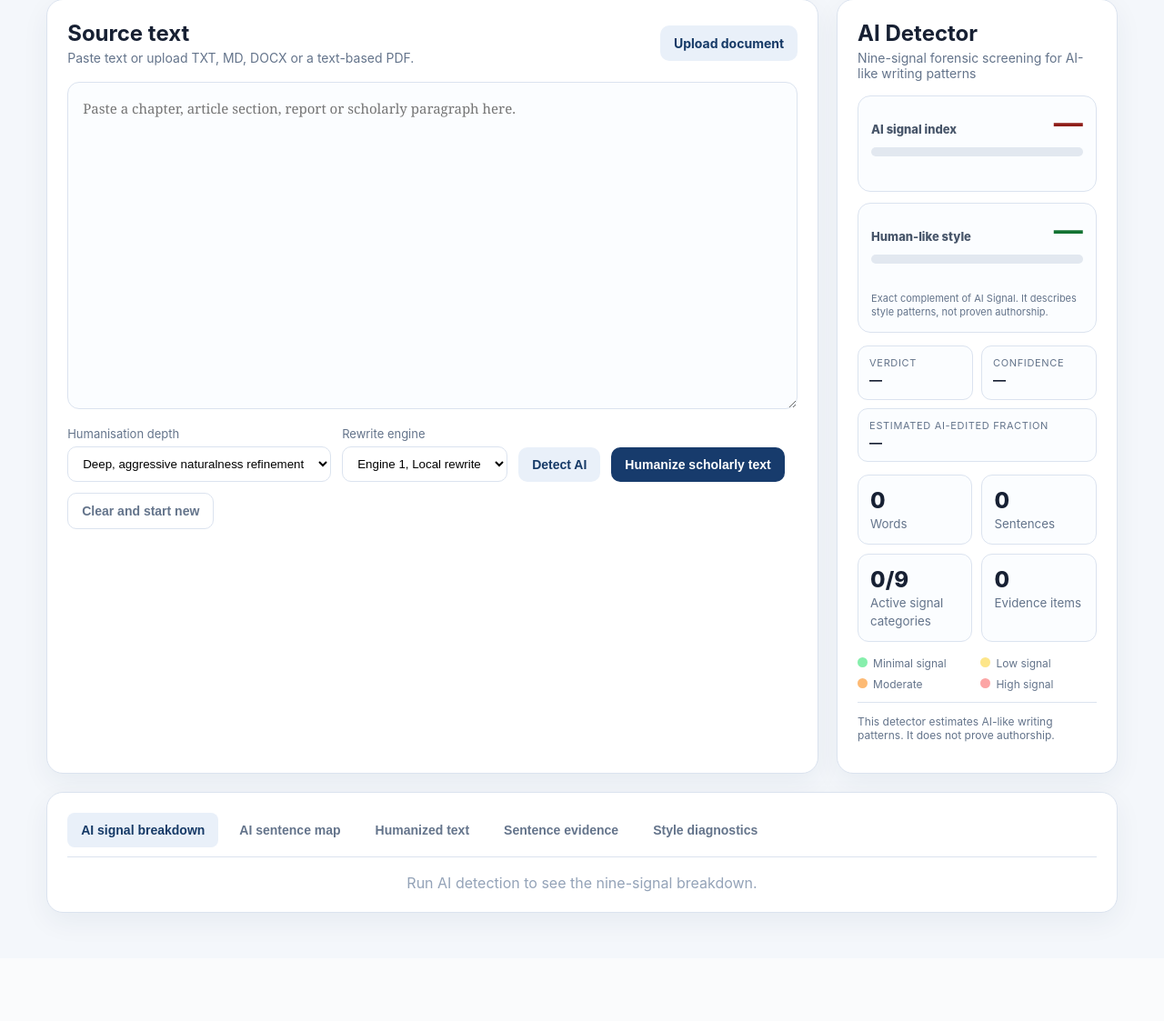
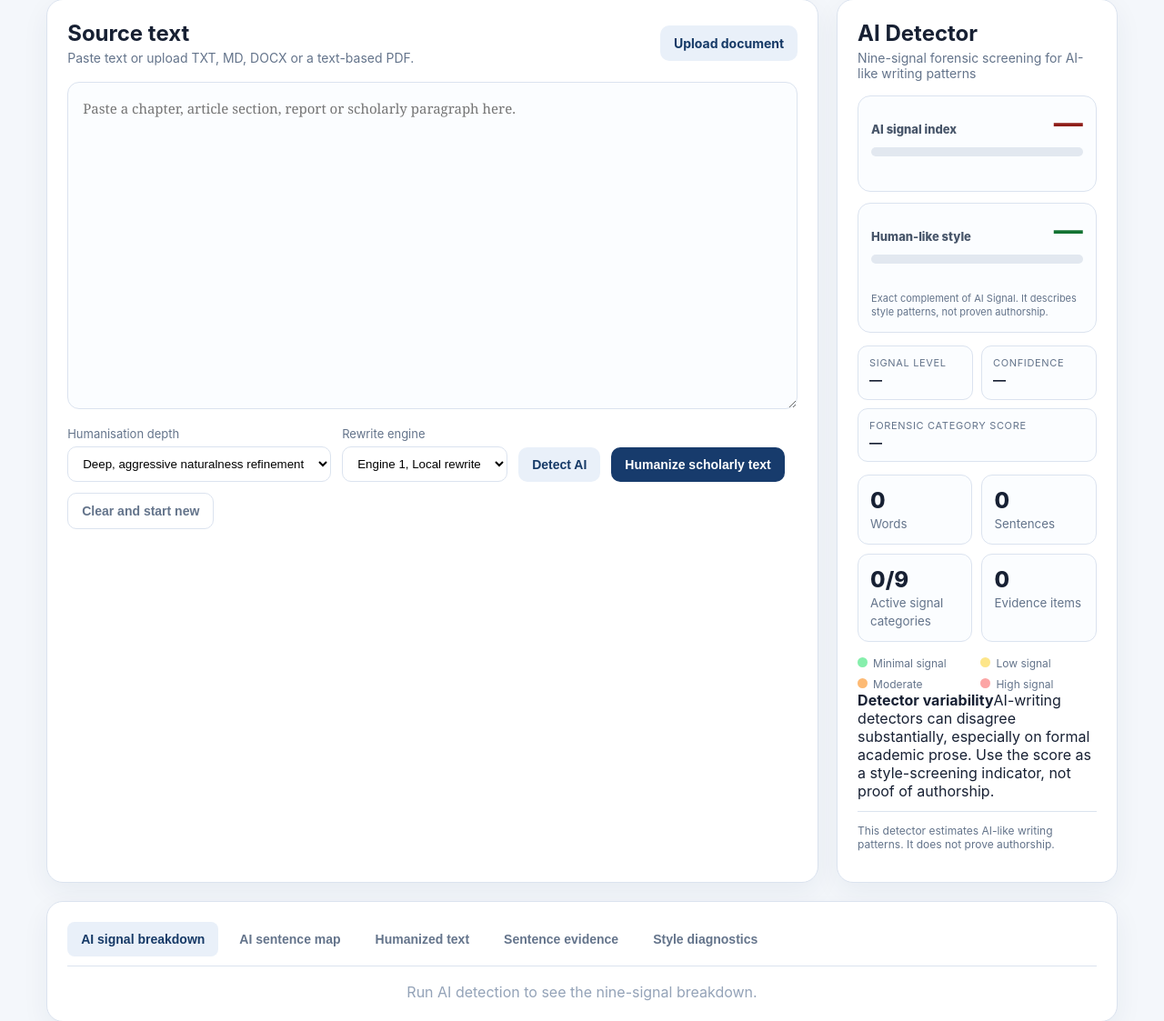
Before and after one commit to yawanokye/humanizer, a FastAPI app: page / in a window 1280 px wide. Shown: the part 308-1431 px from the top of the page at 91% size. Before the commit the page ends 1323 px from the top, so only its background shows below. Run offline with FastAPI, Linux system fonts and the light colour scheme.

Commit message:
Add files via upload

```diff
--- a/templates/index.html
+++ b/templates/index.html
@@ -4,7 +4,7 @@
   <meta charset="utf-8">
   <meta name="viewport" content="width=device-width, initial-scale=1">
   <title>Scholarly Humanizer</title>
-  <link rel="stylesheet" href="/static/style.css?v=1.7.0">
+  <link rel="stylesheet" href="/static/style.css?v=1.8.0">
 </head>
 <body>
   <header class="topbar">
@@ -68,9 +68,9 @@
         </section>
       </div>
       <div class="detector-meta">
-        <div><small>Verdict</small><strong id="aiVerdict">—</strong></div>
+        <div><small>Signal level</small><strong id="aiVerdict">—</strong></div>
         <div><small>Confidence</small><strong id="aiConfidence">—</strong></div>
-        <div class="wide"><small>Estimated AI-edited fraction</small><strong id="aiFraction">—</strong></div>
+        <div class="wide"><small>Forensic category score</small><strong id="forensicScore">—</strong></div>
       </div>
       <div class="metric-grid">
         <div><span id="wordCount">0</span><small>Words</small></div>
@@ -82,6 +82,7 @@
         <span><i class="dot natural"></i>Minimal signal</span><span><i class="dot low"></i>Low signal</span>
         <span><i class="dot moderate"></i>Moderate</span><span><i class="dot high"></i>High signal</span>
       </div>
+      <div class="detector-caution" id="detectorVariability"><strong>Detector variability</strong><span>AI-writing detectors can disagree substantially, especially on formal academic prose. Use the score as a style-screening indicator, not proof of authorship.</span></div>
       <p class="disclaimer" id="disclaimer">This detector estimates AI-like writing patterns. It does not prove authorship.</p>
     </aside>
 
@@ -111,6 +112,6 @@
       <div id="metricsPanel" class="panel"><div id="metricsTable" class="metrics-table empty-state">No style diagnostics yet.</div></div>
     </section>
   </main>
-  <script src="/static/app.js?v=1.7.0"></script>
+  <script src="/static/app.js?v=1.8.0"></script>
 </body>
 </html>
```
